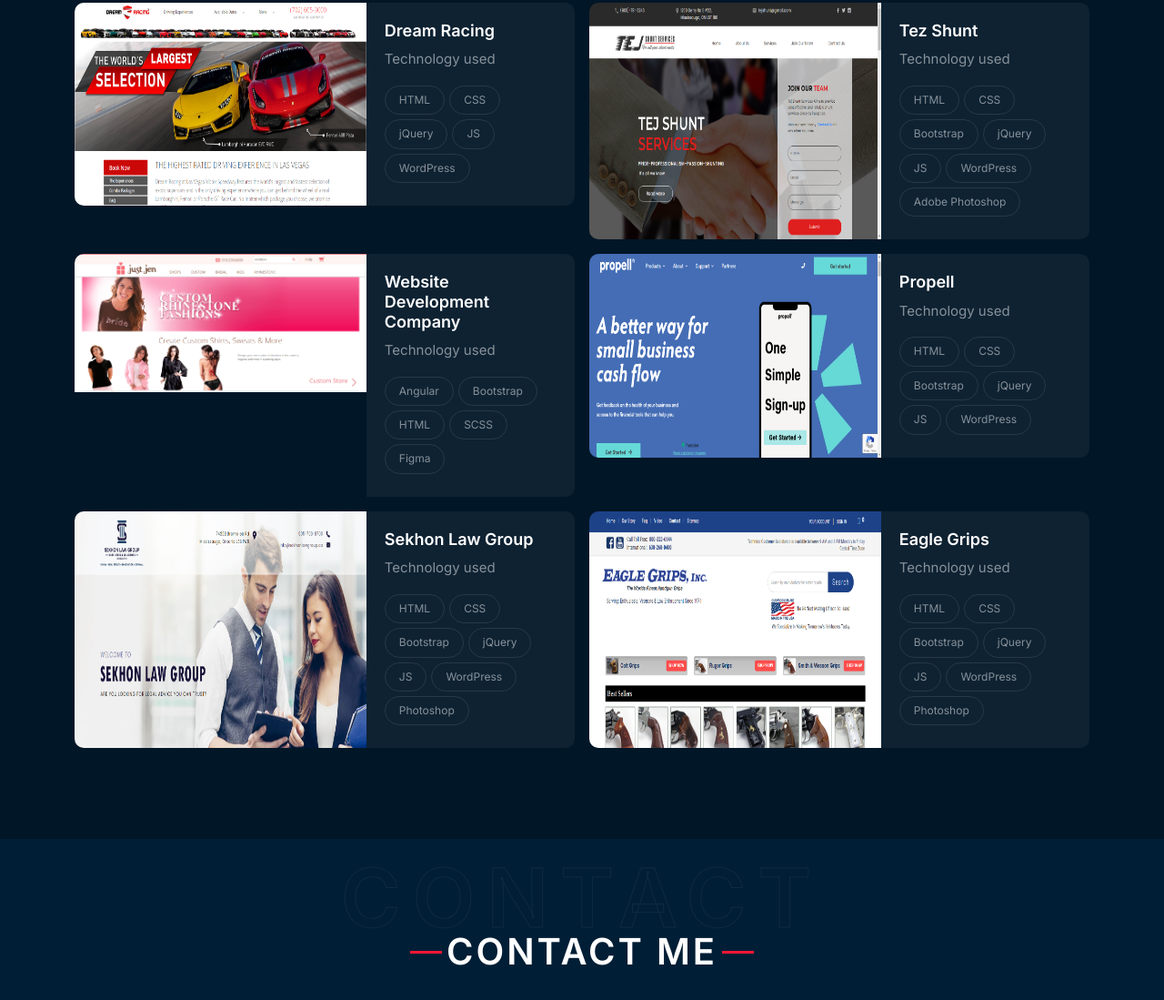
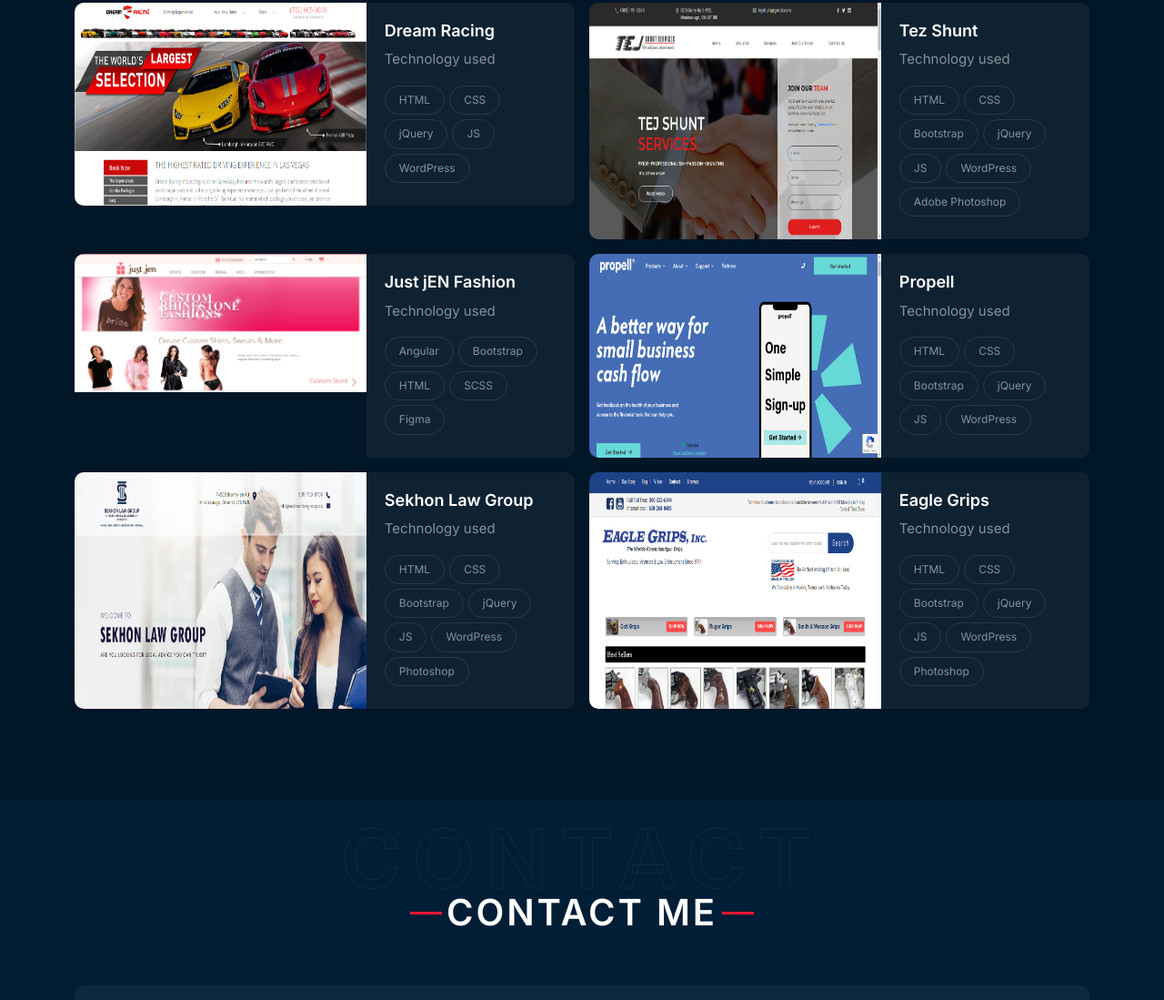
Before and after one commit to i-m-vijay/profile, a plain HTML site: page index.html in a window 1280 px wide. Shown: the part 3598-4697 px from the top of the page at 91% size. Drawn offline with nearby package versions, Linux system fonts and the light colour scheme; a script that the page names is missing.

Commit message:
Update index.html

```diff
--- a/index.html
+++ b/index.html
@@ -405,7 +405,7 @@
 
                             </div>
                             <div class="portfolio-info col-sm-6 col-lg-5">
-                                <h2>Website Development Company</h2>
+                                <h2>Just jEN Fashion</h2>
                                 <p>Technology used</p>
                                 <div class="nav"><span>Angular</span> <span>Bootstrap</span> <span>HTML</span> <span>SCSS</span> <span>Figma</span></div>
                             </div>
```
